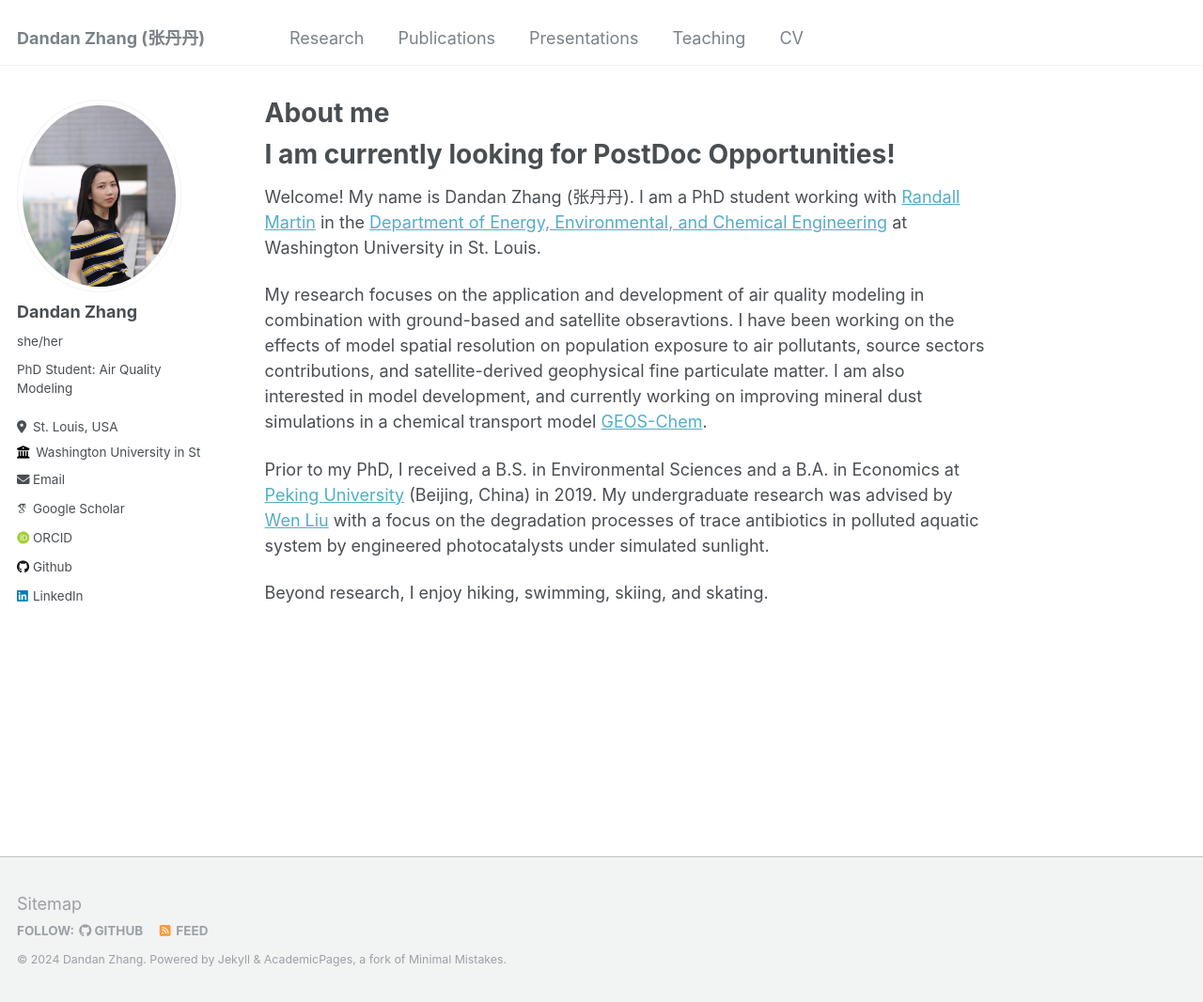
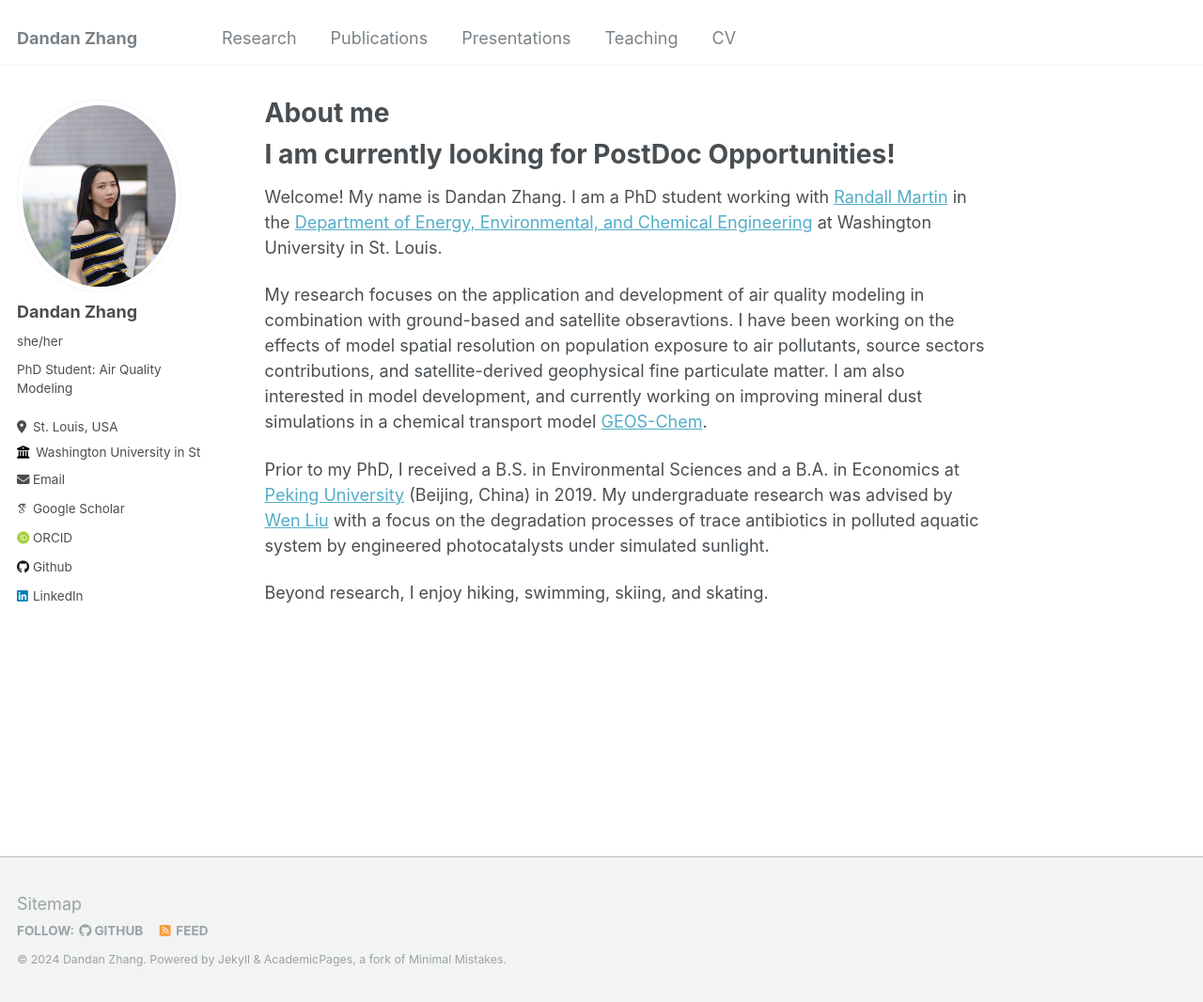
Before and after one commit to 1Dandan/1Dandan.github.io, a Jekyll site: the page built from _pages/about.md, in a window 1280 px wide and 1066 px high. Shown: the whole window at 94% size. Built offline with Jekyll 4.4.1, drawn with Linux system fonts in a browser that asks for light colours; some web fonts are replaced.

Commit message:
initial version

```diff
--- a/_config.yml
+++ b/_config.yml
@@ -8,7 +8,7 @@
 
 # Basic Site Settings
 locale                   : "en-US"
-title                    : "Dandan Zhang (张丹丹)"
+title                    : "Dandan Zhang"
 title_separator          : "-"
 name                     : &name "Dandan Zhang"
 description              : &description "PhD Student"
--- a/_pages/about.md
+++ b/_pages/about.md
@@ -10,7 +10,7 @@ redirect_from:
 I am currently looking for PostDoc Opportunities!
 =======
 
-Welcome! My name is Dandan Zhang (张丹丹). I am a PhD student working with [Randall Martin](https://sites.wustl.edu/acag/) in the [Department of Energy, Environmental, and Chemical Engineering](https://eece.wustl.edu/index.html) at Washington University in St. Louis.
+Welcome! My name is Dandan Zhang. I am a PhD student working with [Randall Martin](https://sites.wustl.edu/acag/) in the [Department of Energy, Environmental, and Chemical Engineering](https://eece.wustl.edu/index.html) at Washington University in St. Louis.
 
 My research focuses on the application and development of air quality modeling in combination with ground-based and satellite obseravtions. I have been working on the effects of model spatial resolution on population exposure to air pollutants, source sectors contributions, and satellite-derived geophysical fine particulate matter. I am also interested in model development, and currently working on improving mineral dust simulations in a chemical transport model [GEOS-Chem](https://geoschem.github.io/index.html).
 
```
